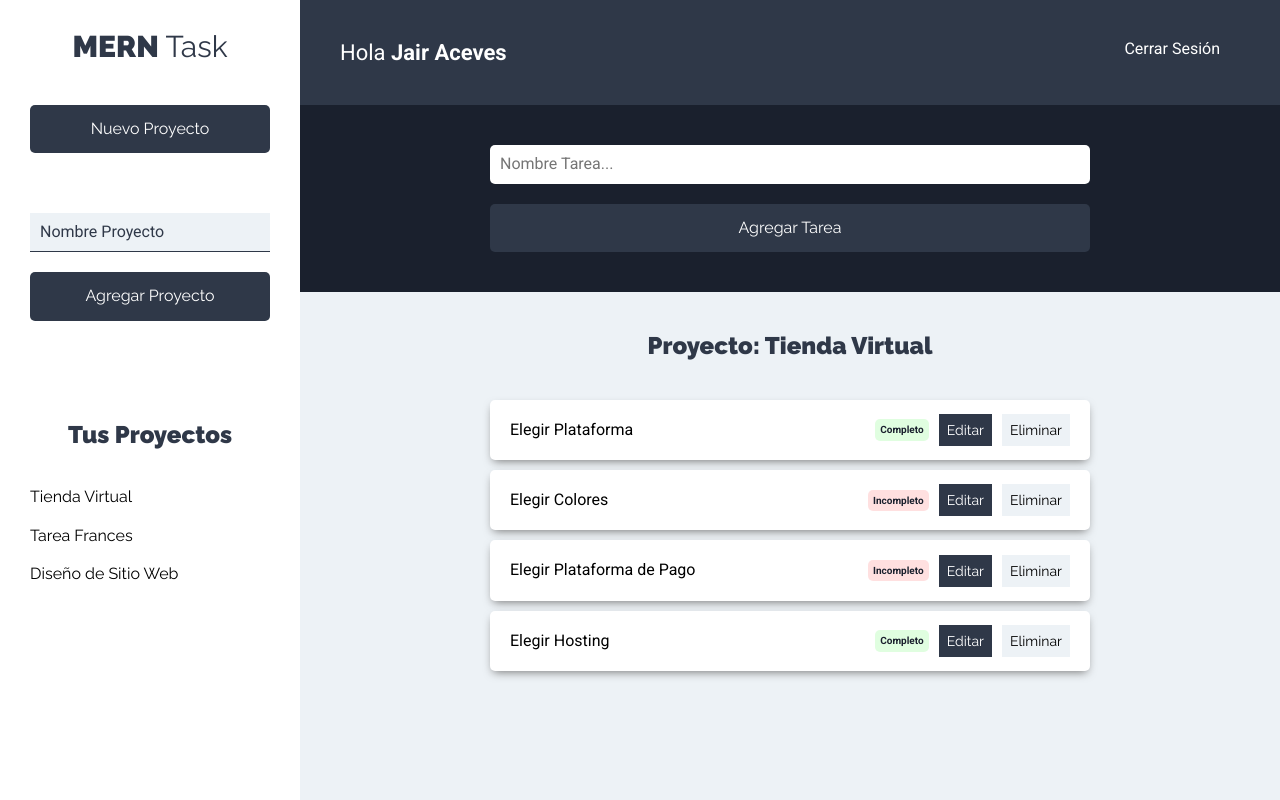
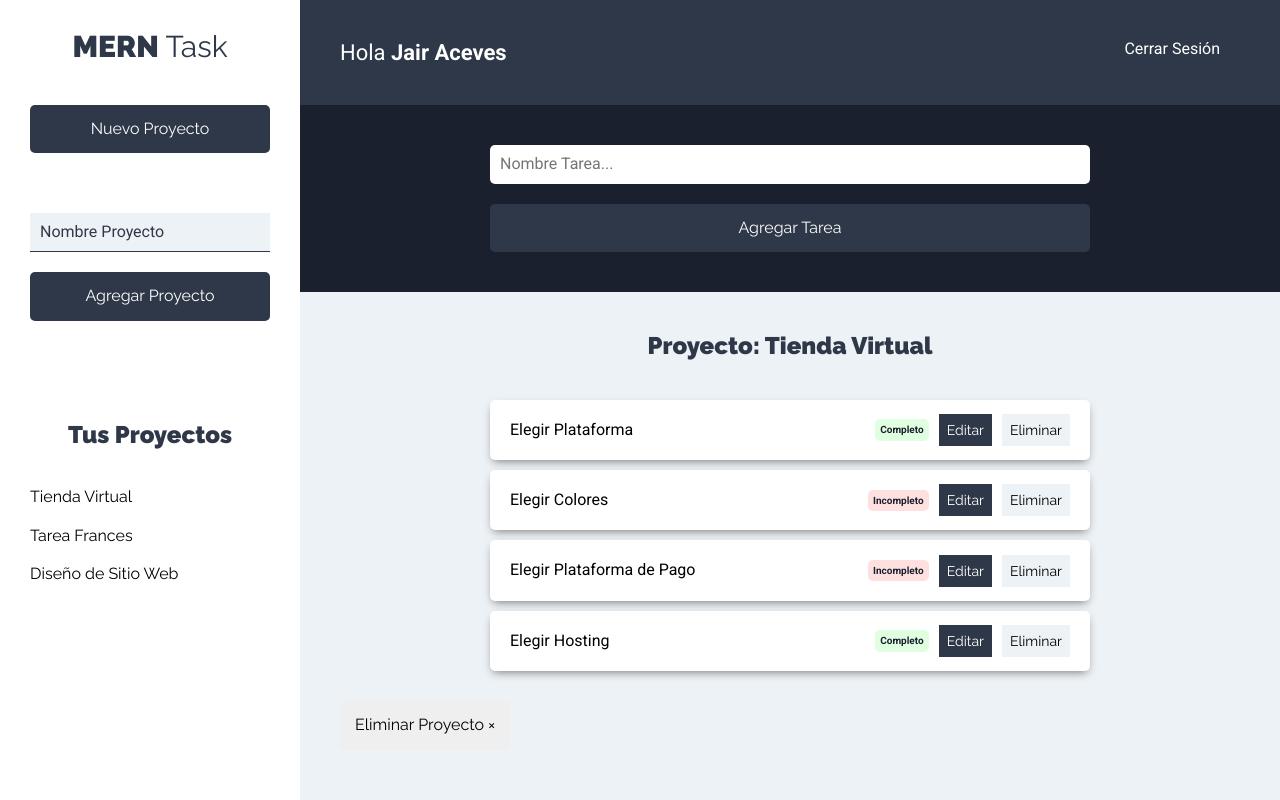
Before and after one commit to Jair-vet/MERN-Task-React, a React (Create React App) app: page /proyectos in a window 1280 px wide. Built offline with nearby package versions, Linux system fonts and the light colour scheme.

Commit message:
Boton para borrar el Proyecto por completo

```diff
--- a/src/components/tareas/ListadoTarea.js
+++ b/src/components/tareas/ListadoTarea.js
@@ -25,7 +25,12 @@ const ListadoTareas = () => {
                         />
                     ))
                 }
+
             </ul>
+            <button
+                type="button"
+                className="btn btn-eliminar"
+            >Eliminar Proyecto &times;</button>
         </Fragment>
      );
 }
```
